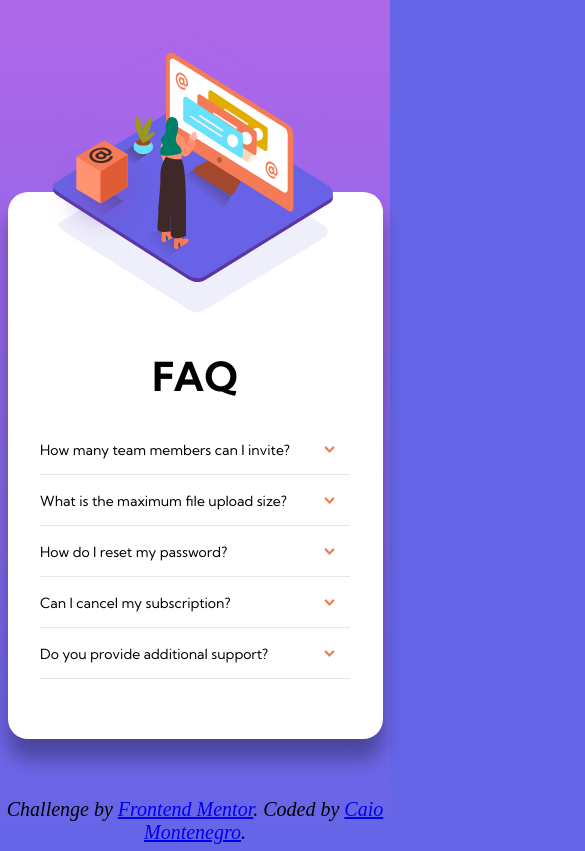
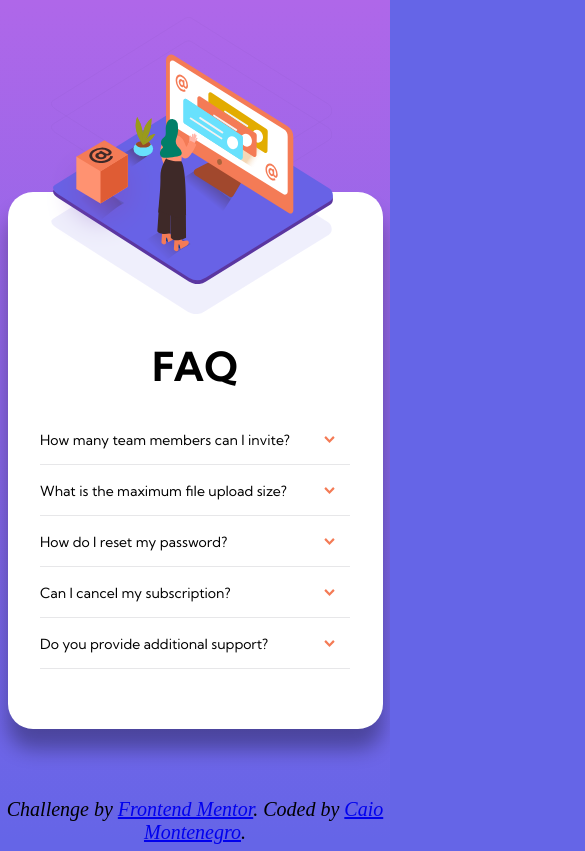
Before and after one commit to caiomontenegro/landingPage_faq, a plain HTML site: page index.html in a window 390 px wide. Shown: the top 851 px of the page, 585 px wide, since content can reach past the window. Drawn offline with Linux system fonts and the light colour scheme.

Commit message:
Images responsive bugs fixeds

```diff
--- a/sass/style.scss
+++ b/sass/style.scss
@@ -18,14 +18,14 @@ body {
     justify-content: space-around;
     margin: 7rem auto;
     width: 910px;
-    border-radius: 20px;
+    border-radius: 25px;
     box-shadow: 0px 20px 20px rgba(0, 0, 0, 0.322);
     background-color: $color-white;
     font-family: Kumbh Sans, sans-serif;
 }
 
 .images {
-    width: 600px;
+    width: 300px;
     position: relative;
     overflow: hidden;
 
@@ -106,20 +106,21 @@ footer {
 
     .images {
         overflow: visible;
+        width: 310px;
         height: 100px;
 
         &__plataform-shadow {
-            width: 270px;
-            height: 280px;
-            right: 280px;
-            top: -160px;
+            width: 281px;
+            height: 297px;
+            right: -14px;
+            top: -175px;
         }
 
         &__plataform {
             width: 280px;
             height: 230px;
-            right: 275px;
-            top: -140px;
+            right: -15px;
+            top: -138px;
         }
     }
 
@@ -132,7 +133,7 @@ footer {
 
     .group {
         width: 310px;
-        margin: 60px auto;
+        margin: 50px auto 60px auto;
         justify-content: center;
     }
 
```
Also changed, not shown: css/style.css, 1 other file.
